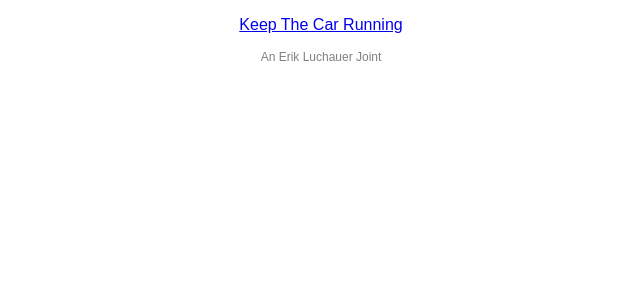
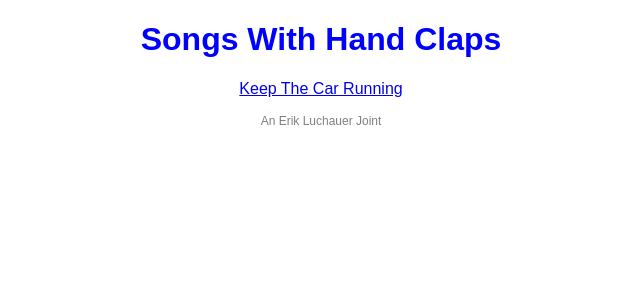
Before and after one commit to luchauer/songswithhandclaps, a Jekyll site: the page built from index.html, in a window 1280 px wide. Shown: the top 300 px of the page, without its empty margins (319-959 px from the left). Built offline with Jekyll 4.4.1, drawn with Linux system fonts in a browser that asks for light colours.

Commit message:
Update index.html

```diff
--- a/index.html
+++ b/index.html
@@ -3,6 +3,7 @@ layout: default
 title: Songs With Hand Claps
 ---
 
+<h1 class="swhc-page-h1"><a href="{{ page.url }}" class="swhc-page-h1-link">{{ page.title }}</a></h1>
 {% for post in site.posts %}
 	<div class="swhc-index-post-wrap">
 		<p class="swhc-index-post-link-wrap"><a class="swhc-index-post-link" href="{{ post.url }}">{{ post.title }}</a></p>
```
